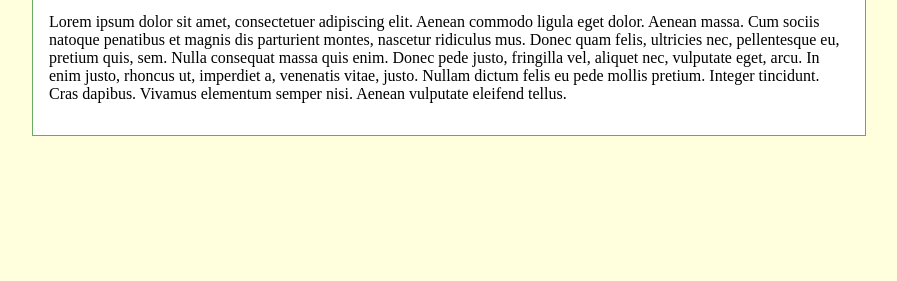
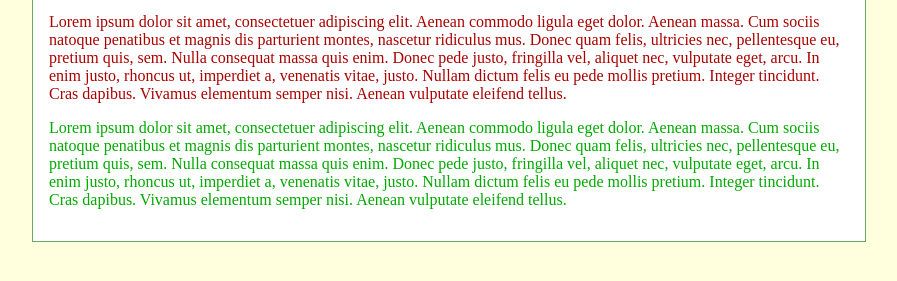
Before and after one commit to cjohannes/test001, a plain HTML site: page index.html in a window 1280 px wide. Shown: the part 107-388 px from the top of the page, without its empty margins (191-1088 px from the left). Drawn offline with Linux system fonts and the light colour scheme.

Commit message:
colors for p-tags

```diff
--- a/index.html
+++ b/index.html
@@ -13,7 +13,11 @@
 
 <H1>Testseite</H1>
 
-<p>
+<p class="red">
+	Lorem ipsum dolor sit amet, consectetuer adipiscing elit. Aenean commodo ligula eget dolor. Aenean massa. Cum sociis natoque penatibus et magnis dis parturient montes, nascetur ridiculus mus. Donec quam felis, ultricies nec, pellentesque eu, pretium quis, sem. Nulla consequat massa quis enim. Donec pede justo, fringilla vel, aliquet nec, vulputate eget, arcu. In enim justo, rhoncus ut, imperdiet a, venenatis vitae, justo. Nullam dictum felis eu pede mollis pretium. Integer tincidunt. Cras dapibus. Vivamus elementum semper nisi. Aenean vulputate eleifend tellus.
+</p>
+
+<p class="green">
 	Lorem ipsum dolor sit amet, consectetuer adipiscing elit. Aenean commodo ligula eget dolor. Aenean massa. Cum sociis natoque penatibus et magnis dis parturient montes, nascetur ridiculus mus. Donec quam felis, ultricies nec, pellentesque eu, pretium quis, sem. Nulla consequat massa quis enim. Donec pede justo, fringilla vel, aliquet nec, vulputate eget, arcu. In enim justo, rhoncus ut, imperdiet a, venenatis vitae, justo. Nullam dictum felis eu pede mollis pretium. Integer tincidunt. Cras dapibus. Vivamus elementum semper nisi. Aenean vulputate eleifend tellus.
 </p>
 
--- a/style.css
+++ b/style.css
@@ -14,3 +14,15 @@ h1{
 	margin:0;
 	font-size: 3em;
 }
+
+p.black{
+	color: #000;
+}
+
+p.green{
+	color: #0a0;
+}
+
+p.red{
+	color: #a00;
+}
```
